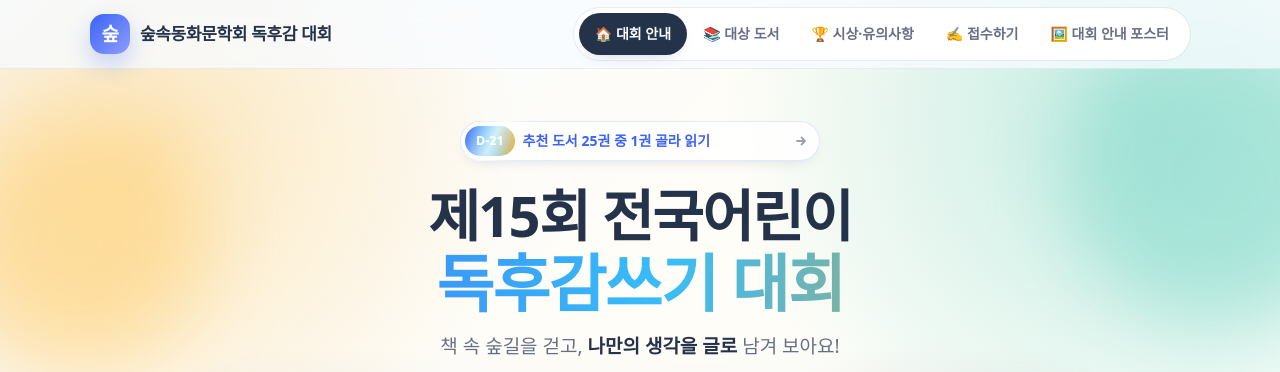
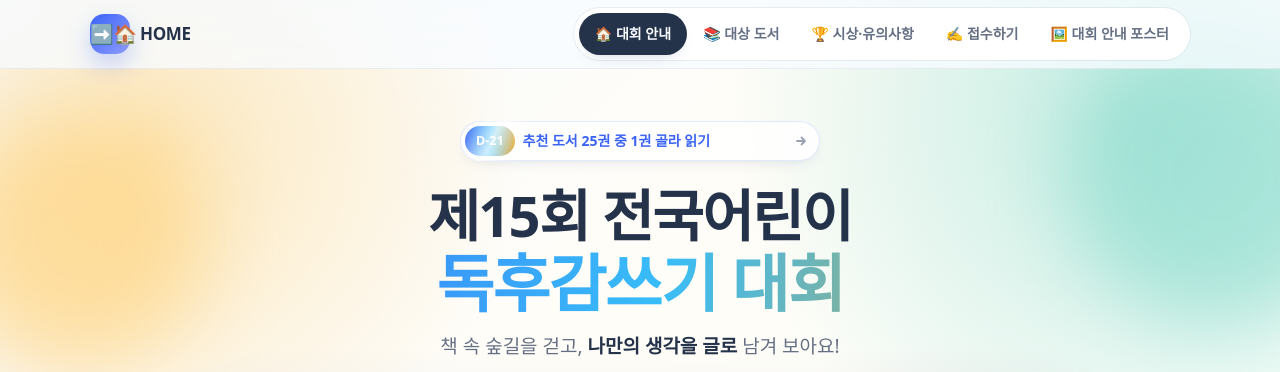
Before and after one commit to jpparkcap89/book, a plain HTML site: page index.html in a window 1280 px wide. Shown: the top 372 px of the page. Drawn offline with Linux system fonts and the light colour scheme; no server answers; a web font is replaced by a local one.

Commit message:
Update index.html

```diff
--- a/index.html
+++ b/index.html
@@ -3,7 +3,7 @@
 <head>
   <meta charset="UTF-8">
   <meta name="viewport" content="width=device-width, initial-scale=1.0">
-  <title>제15회 전국어린이독후감쓰기 대회 | 숲속동화문학회</title>
+  <title>제15회 전국어린이독후감쓰기 대회</title>
   <meta name="description" content="숲속동화문학회 추천 도서 25권 중 1권을 읽고 독후감을 써 보세요. 전국 초등학생 누구나 참여할 수 있습니다. 접수 2026.12.10 ~ 2027.1.20 16시.">
   <meta property="og:title" content="제15회 전국어린이독후감쓰기 대회">
   <meta property="og:description" content="책 속 숲길을 걷고, 나만의 생각을 글로 남겨 보아요! 전국 초등학생 누구나 · 상장 받는 친구 37명">
@@ -23,7 +23,7 @@
     </div>
   </div>
   <div class="wrap head-row">
-    <a class="brand" href="#guide" data-nav="guide"><span class="brand-mark" aria-hidden="true">숲</span><span>숲속동화문학회 독후감 대회</span></a>
+    <a class="brand" href="#guide" data-nav="guide"><span class="brand-mark" aria-hidden="true">➡️🏠</span><span>HOME</span></a>
 
     <!-- Lucian UX/UI Prompt #039 · MIT License (c) 2026 Seokwoooo · https://lucianlabs.dev/uxui-prompt/#039 -->
     <div class="ux u039 nav-tabs">
```
